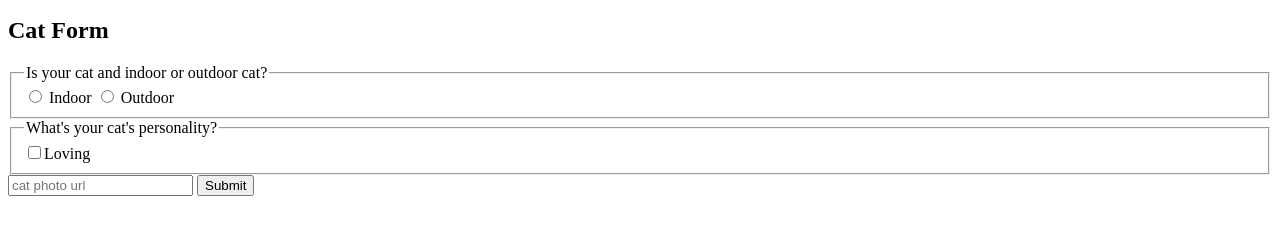
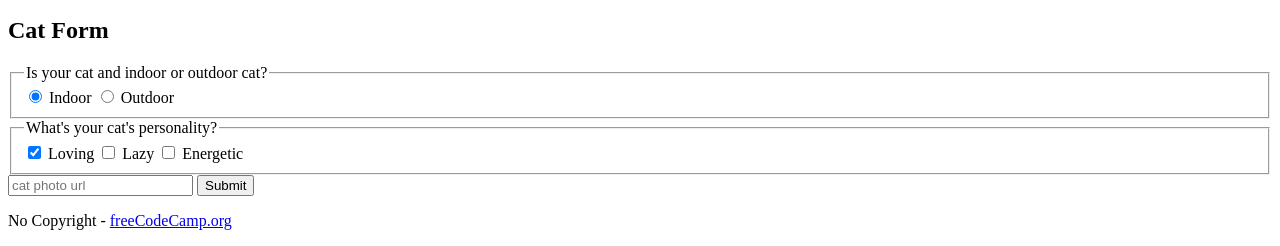
Before and after one commit to ShaunK79/catphotoapp, a plain HTML site: page index.html in a window 1280 px wide. Shown: the part 1419-1665 px from the top of the page. Before the commit the page ends 1623 px from the top, so only its background shows below. Drawn offline with Linux system fonts and the light colour scheme.

Commit message:
text input from step 55 to the finish step 67

```diff
--- a/index.html
+++ b/index.html
@@ -1,6 +1,9 @@
 <!DOCTYPE html>
-<html>
+<html lang="en">
   <title>freecodecamp-catphotoapp</title>
+    <head>
+      <title>CatPhotoApp</title>
+    </head>
    <body>
      <h1>CatPhotoApp</h1>
      <main>
@@ -43,7 +46,7 @@
           <fieldset>
             <legend>Is your cat and indoor or outdoor cat?</legend>
              <label>
-            <input name="indoor-outdoor" id="indoor" type="radio" value="indoor"> Indoor
+              <input checked="" name="indoor-outdoor" id="indoor" type="radio" value="indoor"> Indoor
              </label>
              <label>
               <input name="indoor-outdoor" id="outdoor" type="radio" value="outdoor"> Outdoor
@@ -51,12 +54,21 @@
           </fieldset>
           <fieldset>
             <legend>What's your cat's personality?</legend>
-          <input name="Loving" type="checkbox" id="loving"><label for="loving">Loving</label>
+              <input checked="" name="personality" type="checkbox" id="loving" value="loving">
+               <label for="loving">Loving</label>
+              <input name="lazy" type="checkbox" id="lazy" value="lazy">
+               <label for="lazy">Lazy</label>
+              <input name="personality" type="checkbox" id="energetic" value="energetic">
+               <label for="energetic">Energetic</label>
           </fieldset>
             <input type="text" placeholder="cat photo url" required>
           <button type="submit">Submit</button>
          </form>
        </section>
      </main>
+     <footer>
+       <p>No Copyright - <a href='https://www.freecodecamp.org'>freeCodeCamp.org</a></p>
+     </footer>
    </body>
+
 </html>
```
Lines whose indentation alone changed are shown as unchanged.
